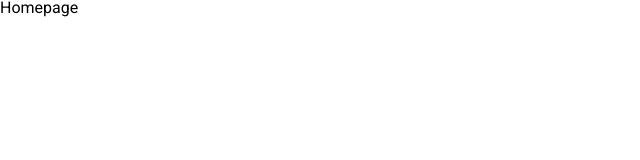
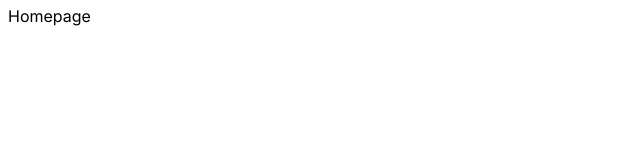
Before and after one commit to P233/nextjs-template, a Next.js app: page / in a window 1280 px wide. Shown: the top 160 px of the page, without its empty margins (0-640 px from the left). Built offline with nearby package versions, Linux system fonts and the light colour scheme.

Commit message:
Align with nextjs13

```diff
--- a/next.config.js
+++ b/next.config.js
@@ -1,3 +1,4 @@
+/** @type {import('next').NextConfig} */
 module.exports = {
   reactStrictMode: true,
   images: {
--- a/src/pages/_app.tsx
+++ b/src/pages/_app.tsx
@@ -1,8 +1,18 @@
 import "styles/root.scss";
+import Head from "next/head";
 import type { AppProps } from "next/app";
 
-function MyApp({ Component, pageProps }: AppProps) {
-  return <Component {...pageProps} />;
+export default function App({ Component, pageProps }: AppProps) {
+  return (
+    <>
+      <Head>
+        {/* Viewport */}
+        <meta name="viewport" content="width=device-width, initial-scale=1" />
+        {/* Favicon */}
+        <link rel="shortcut icon" href="/favicon.ico" />
+      </Head>
+
+      <Component {...pageProps} />
+    </>
+  );
 }
-
-export default MyApp;
--- a/src/pages/_document.tsx
+++ b/src/pages/_document.tsx
@@ -1,20 +1,9 @@
-import Document, { Html, Head, Main, NextScript } from "next/document";
+import { Html, Head, Main, NextScript } from "next/document";
 
-class MyDocument extends Document {
-  render() {
+export default function Document() {
   return (
     <Html lang="en">
-        <Head>
-          {/* Favicon */}
-          <link rel="shortcut icon" href="/favicon.ico" />
-          {/* Google Fonts */}
-          <link rel="preconnect" href="https://fonts.googleapis.com" />
-          <link rel="preconnect" href="https://fonts.gstatic.com" crossOrigin="anonymous" />
-          <link
-            href="https://fonts.googleapis.com/css2?family=Roboto:wght@400;700&display=swap"
-            rel="stylesheet"
-          />
-        </Head>
+      <Head />
       <body>
         <Main />
         <NextScript />
@@ -22,6 +11,3 @@ class MyDocument extends Document {
     </Html>
   );
 }
-}
-
-export default MyDocument;
--- a/src/pages/index.tsx
+++ b/src/pages/index.tsx
@@ -1,7 +1,19 @@
-import type { NextPage } from "next";
+import clsx from "clsx";
+import Head from "next/head";
+import { Inter } from "next/font/google";
+import css from "styles/pages/Home.module.scss";
 
-const HomePage: NextPage = () => {
-  return <div>Homepage</div>;
-};
+const inter = Inter({ subsets: ["latin"] });
 
-export default HomePage;
+export default function Home() {
+  return (
+    <>
+      <Head>
+        <title>Homepage</title>
+        <meta name="description" content="Homepage description." />
+      </Head>
+
+      <main className={clsx(css.Home, inter.className)}>Homepage</main>
+    </>
+  );
+}
--- a/src/styles/__common.scss
+++ b/src/styles/__common.scss
@@ -1,6 +1,3 @@
-// Vairables
-$main-font: "Roboto", sans-serif;
-
 // Functions
 @function rhythm($n) {
   @return 8px * $n;
--- /dev/null
+++ b/src/styles/pages/Home.module.scss
@@ -0,0 +1,3 @@
+.Home {
+  padding: 8px;
+}
--- a/src/styles/root.scss
+++ b/src/styles/root.scss
@@ -7,7 +7,6 @@
 }
 
 :root {
-  font-family: $main-font;
   font-size: 16px;
   line-height: 1;
 }
```
Lines whose indentation alone changed are shown as unchanged.
